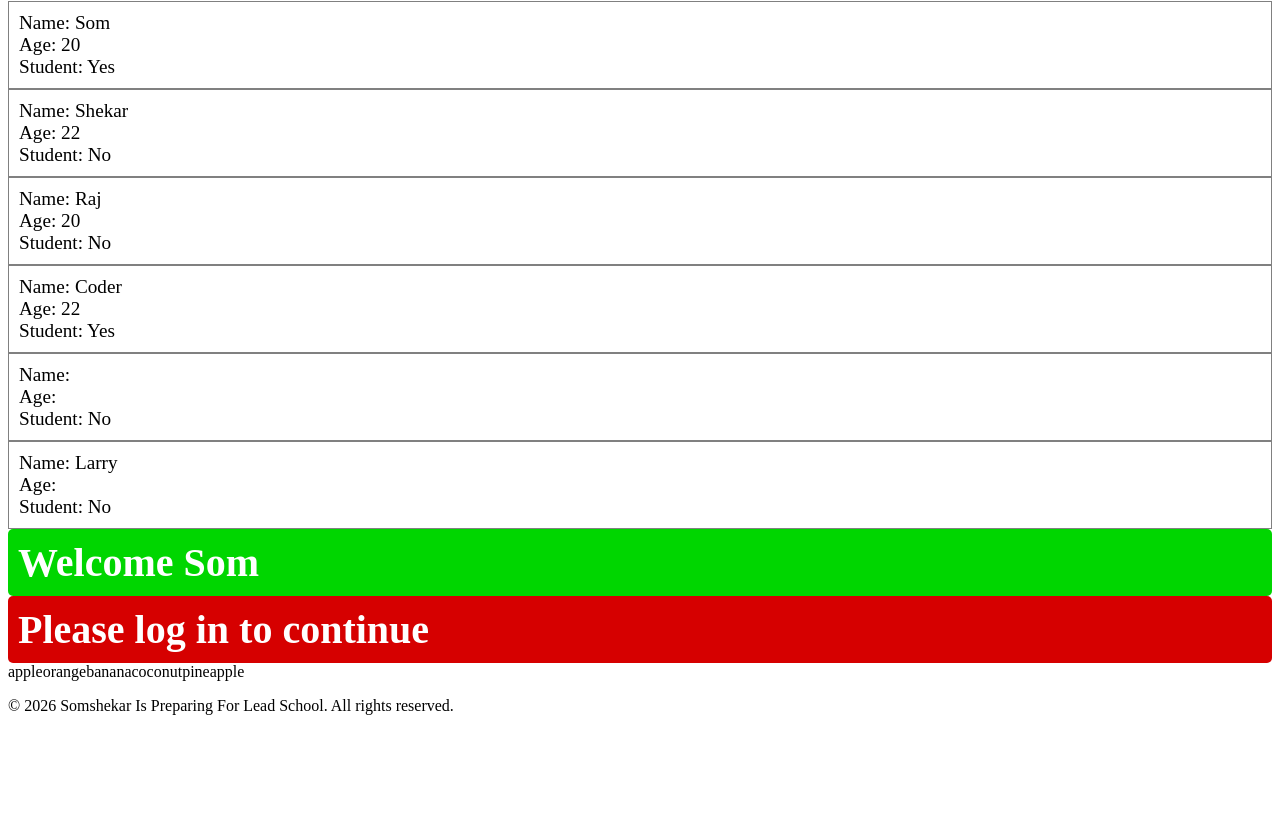
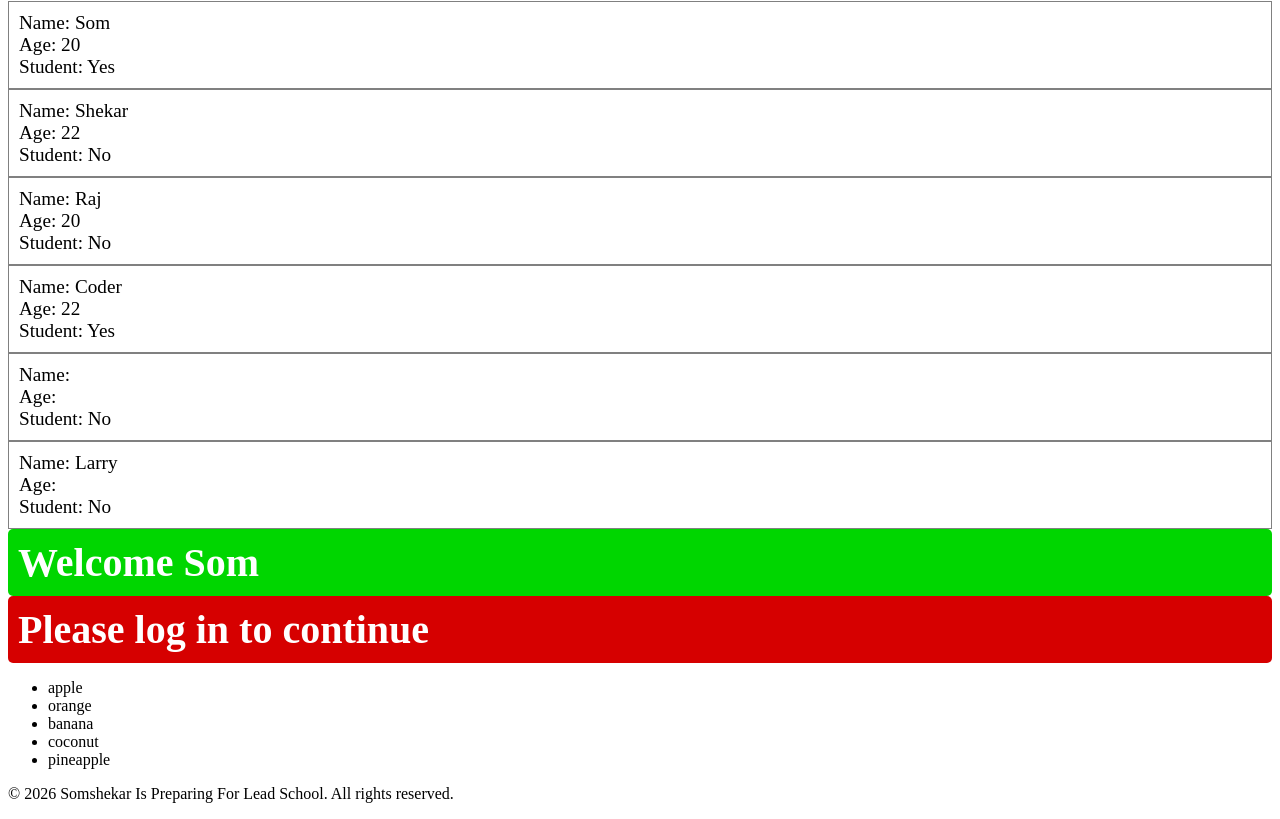
Before and after one commit to RajRocky1/ReactForLeadSchool, a React (Vite) app in the folder my-react-app/: page / in a window 1280 px wide. Shown: the part 516-1335 px from the top of the page. Before the commit the page ends 1247 px from the top, so only its background shows below. Built offline with nearby package versions, Linux system fonts and the light colour scheme.

Commit message:
Used map to display fruits as a list

```diff
--- a/my-react-app/src/List.jsx
+++ b/my-react-app/src/List.jsx
@@ -3,7 +3,11 @@ function List() {
 
   const fruits = ["apple", "orange", "banana", "coconut", "pineapple"];
 
-  return fruits;
+  const listItems = fruits.map(fruit => <li>{fruit}</li>);
+
+  return (
+    <ul>{listItems}</ul>
+  );
 }
 
 export default List;
```
